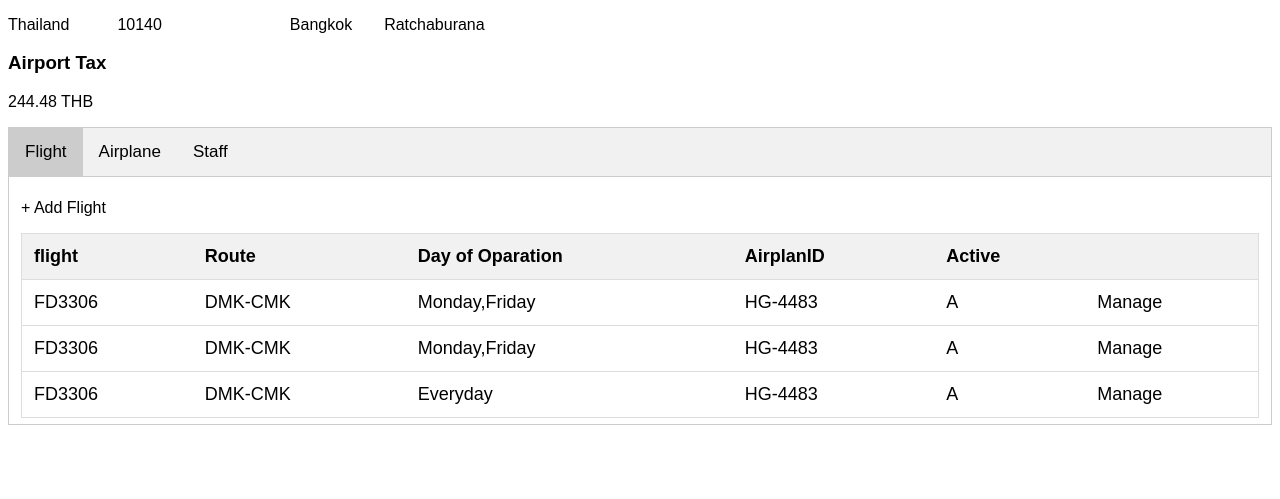
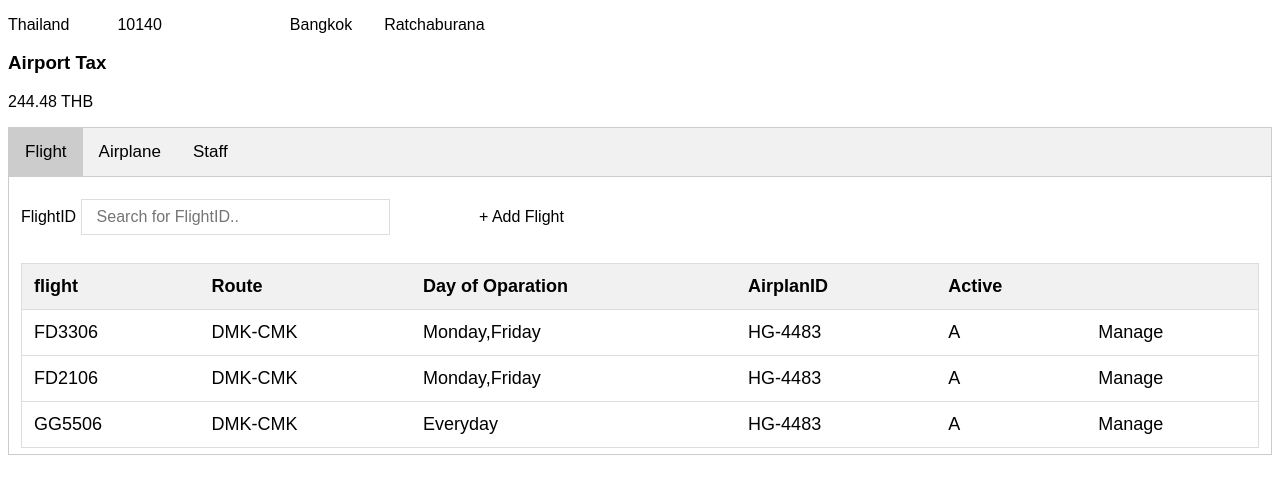
Before and after one commit to Kadphol/Airline, a PHP site: page /admin/AirportInformation.php in a window 1280 px wide, after a click on "Flight". Shown: the part 301-800 px from the top of the page. Run offline with PHP 8.4, Linux system fonts and the light colour scheme.

Commit message:
AirportInfor: Add Search

```diff
--- a/admin/AirportInformation.php
+++ b/admin/AirportInformation.php
@@ -65,6 +65,16 @@
         #myTable tr:hover {
             background-color: #f1f1f1;
         }
+
+        #myInput {
+            background-position: 10px 10px;
+            background-repeat: no-repeat;
+            width: 25%;
+            font-size: 16px;
+            padding: 8px 20px 8px 15px;
+            border: 1px solid #ddd;
+            margin-bottom: 12px;
+        }
     </style>
 </head>
 
@@ -89,7 +99,11 @@
     </div>
 
     <div id="Flight" class="tabcontent">
-        <p>+ Add Flight</p>
+        <p>FlightID
+            <input type="text" id="myInput" onkeyup="myFunction()" placeholder="Search for FlightID.." title="Type in a name" />
+            &emsp;&emsp;&emsp;&emsp;&emsp;
+            + Add Flight
+        </p>
         <table id="myTable">
             <tr class="header">
                 <th>flight</th>
@@ -108,7 +122,7 @@
                 <td>Manage</td>
             </tr>
             <tr>
-                <td>FD3306</td>
+                <td>FD2106</td>
                 <td>DMK-CMK</td>
                 <td>Monday,Friday</td>
                 <td>HG-4483</td>
@@ -116,7 +130,7 @@
                 <td>Manage</td>
             </tr>
             <tr>
-                <td>FD3306</td>
+                <td>GG5506</td>
                 <td>DMK-CMK</td>
                 <td>Everyday</td>
                 <td>HG-4483</td>
@@ -127,7 +141,11 @@
     </div>
 
     <div id="Airplane" class="tabcontent">
-        <p>+ Add Airplane</p>
+        <p>FlightID
+            <input type="text" id="myInput" onkeyup="myFunction()" placeholder="Search for FlightID.." title="Type in a name" />
+            &emsp;&emsp;&emsp;&emsp;&emsp;
+            + Add Flight
+        </p>
         <table id="myTable">
             <tr class="header">
                 <th>AirplaneID</th>
@@ -144,14 +162,14 @@
                 <td>Manage</td>
             </tr>
             <tr>
-                <td>HG-345</td>
+                <td>HG-123</td>
                 <td>10-01-2010</td>
                 <td>BOEING777</td>
                 <td>A</td>
                 <td>Manage</td>
             </tr>
             <tr>
-                <td>HG-345</td>
+                <td>BB-345</td>
                 <td>10-01-2010</td>
                 <td>BOEING777</td>
                 <td>A</td>
@@ -161,10 +179,13 @@
     </div>
 
     <div id="Staff" class="tabcontent">
-        <p>+ Add Staff</p>
+        <p>StaffID
+            <input type="text" id="myInput" onkeyup="myFunction()" placeholder="Search for StaffID.." title="Type in a name" />
+            &emsp;&emsp;&emsp;&emsp;&emsp;
+            + Add Staff
+        </p>
         <table id="myTable">
             <tr class="header">
-                <th>Staff</th>
                 <th>StaffID</th>
                 <th>AirportID</th>
                 <th>Name</th>
@@ -179,14 +200,14 @@
                 <td>Manage</td>
             </tr>
             <tr>
-                <td>S12345</td>
+                <td>S56565</td>
                 <td>HG-678</td>
                 <td>Kiekie Eiei</td>
                 <td>Staff</td>
                 <td>Manage</td>
             </tr>
             <tr>
-                <td>S12345</td>
+                <td>S99999</td>
                 <td>HG-678</td>
                 <td>Kiekie Eiei</td>
                 <td>Staff</td>
@@ -209,7 +230,27 @@
             document.getElementById(cityName).style.display = "block";
             evt.currentTarget.className += " active";
         }
+
+        function myFunction() {
+            var input, filter, table, tr, td, i, txtValue;
+            input = document.getElementById("myInput");
+            filter = input.value.toUpperCase();
+            table = document.getElementById("myTable");
+            tr = table.getElementsByTagName("tr");
+            for (i = 0; i < tr.length; i++) {
+                td = tr[i].getElementsByTagName("td")[0];
+                if (td) {
+                    txtValue = td.textContent || td.innerText;
+                    if (txtValue.toUpperCase().indexOf(filter) > -1) {
+                        tr[i].style.display = "";
+                    } else {
+                        tr[i].style.display = "none";
+                    }
+                }
+            }
+        }
     </script>
+
 </body>
 
 </html>
```
